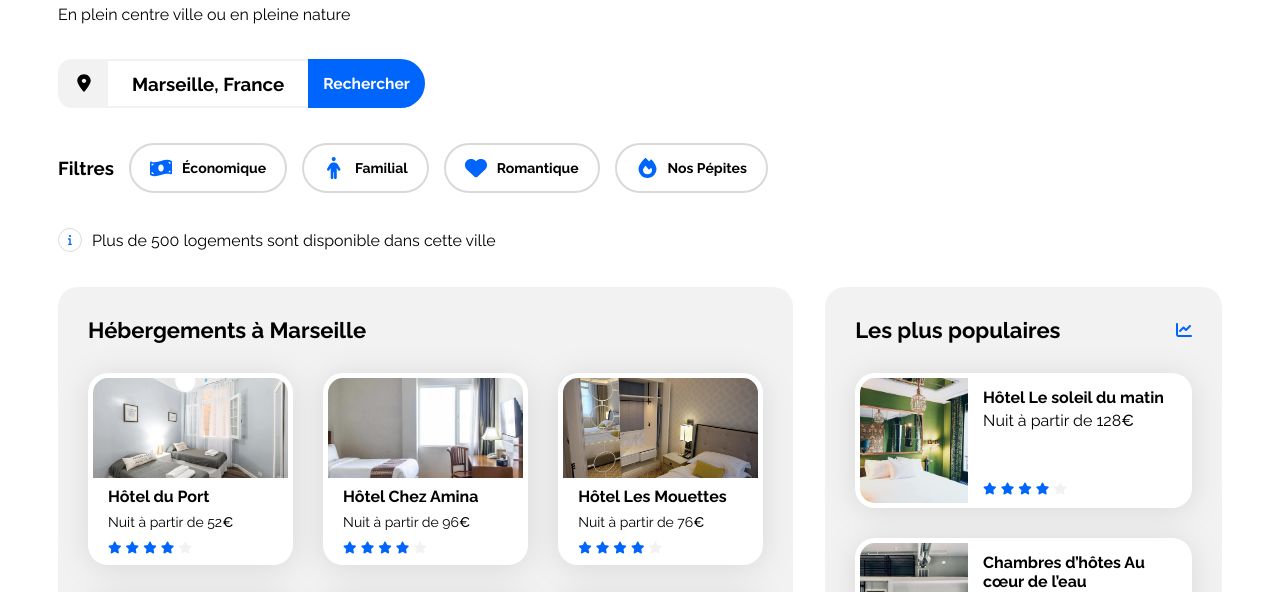
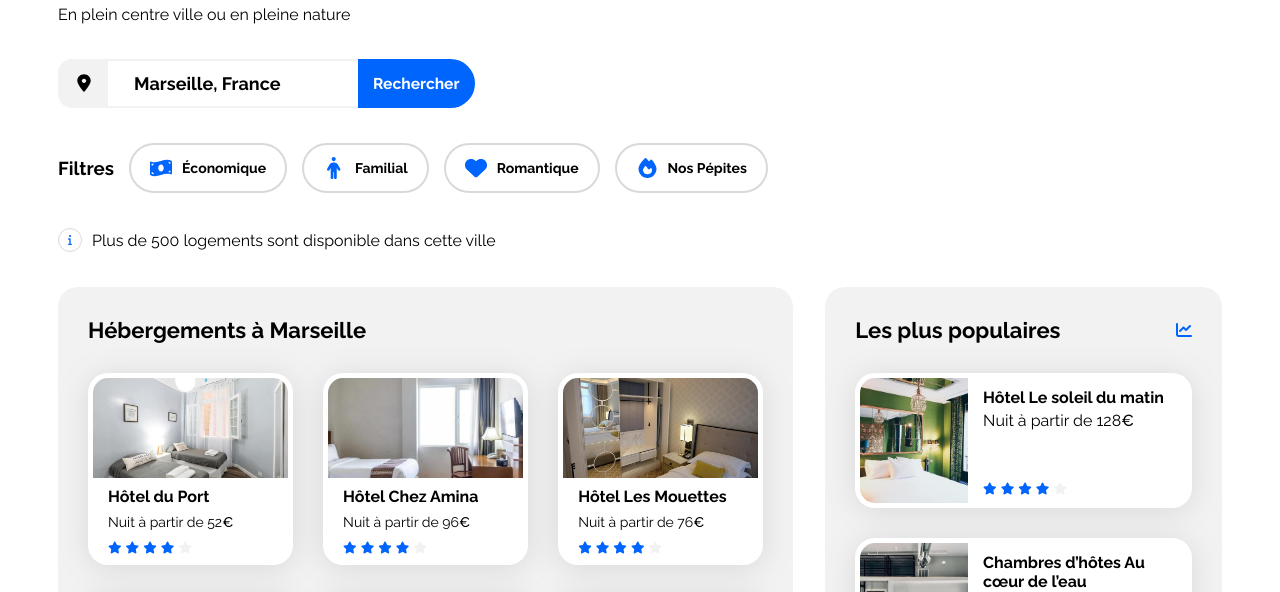
Before and after one commit to JksonKnew/P3, a plain HTML site: page index.html in a window 1280 px wide. Shown: the part 150-742 px from the top of the page. Drawn offline with Linux system fonts and the light colour scheme.

Commit message:
Input on searchbar

```diff
--- a/css/style.css
+++ b/css/style.css
@@ -30,8 +30,8 @@ h1 {
 }
 
 a {
-    color: #000;
-    text-decoration: none;
+  color: #000;
+  text-decoration: none;
 }
 
 .main-container {
@@ -76,7 +76,7 @@ a {
 }
 
 .card-link {
-    display: contents;
+  display: contents;
 }
 
 .euro {
@@ -97,6 +97,27 @@ h4 {
 footer {
   padding-top: 35px;
 }
+
+.input-location {
+  width: 100%;
+  height: 100%;
+  border: none;
+  outline: none;
+  font-size: 18px;
+  font-style: normal;
+  font-weight: 700;
+  line-height: normal;
+}
+
+.input-location::placeholder {
+  font-size: 18px;
+  font-style: normal;
+  font-weight: 700;
+  line-height: normal;
+  color: #000;
+}
+
+
 
 /******** Nav ***********/
 
@@ -192,6 +213,7 @@ footer {
   display: flex;
   align-items: center;
   height: 100%;
+  width: 250px;
   padding-left: 24px;
   padding-right: 24px;
   border-style: solid;
--- a/index.html
+++ b/index.html
@@ -92,7 +92,7 @@
               </svg>
             </div>
             <div class="search-bar-text">
-              <h3>Marseille, France</h3>
+                <input class="input-location" type="search" name="location" id="location-search" placeholder="Marseille, France">
             </div>
             <button class="search-button">
               <h3>Rechercher</h3>
```
